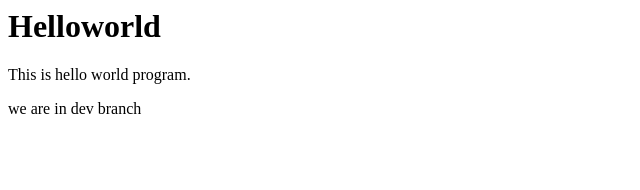
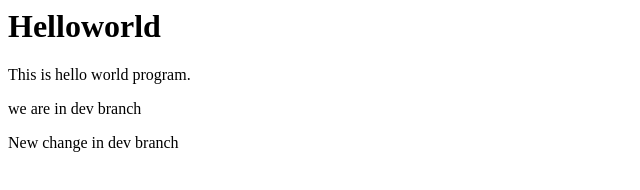
Before and after one commit to rahuldey-anshu/GitRepoRahul, a plain HTML site: page Helloworld.html in a window 1280 px wide. Shown: the whole page, without its empty margins (0-640 px from the left). Drawn offline with Linux system fonts and the light colour scheme.

Commit message:
New change in dev branch

```diff
--- a/Helloworld.html
+++ b/Helloworld.html
@@ -7,5 +7,6 @@
 <body>
 	<p>This  is hello world program.</p>
 	<p> we are in dev branch</p>
+	<p>New change in dev branch</p>
 </body>
 </html>
```
